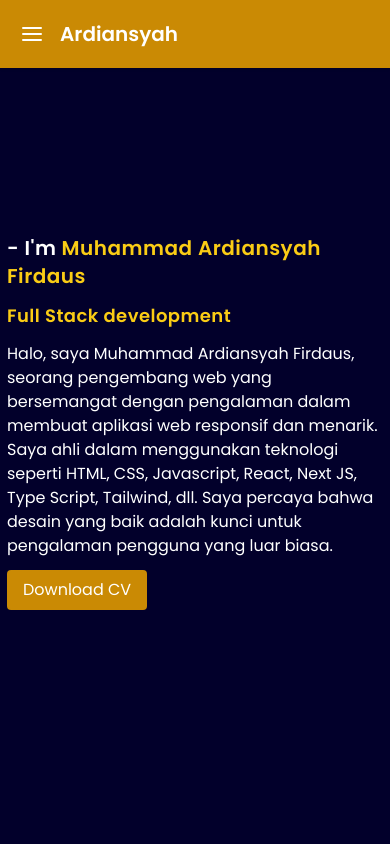
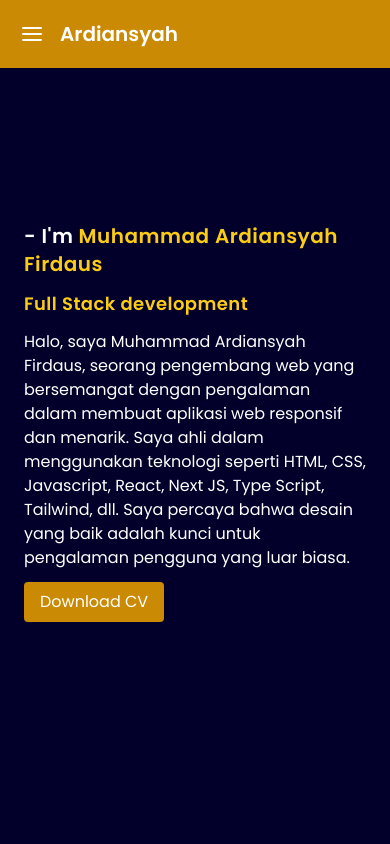
Before and after one commit to Ardii17/myportofolio, a Next.js app: page / in a window 390 px wide. Shown: the top 844 px of the page. Built offline with nearby package versions, Linux system fonts and the light colour scheme.

Commit message:
Responsive Baru

```diff
--- a/src/styles/globals.css
+++ b/src/styles/globals.css
@@ -9,18 +9,6 @@
 }
 
 @import url('https://fonts.googleapis.com/css2?family=Poppins:wght@200;300;400;500;600;700;800&display=swap');
-* {
-  box-sizing: border-box;
-}
-body {
-  display: flex;
-  justify-content: center;
-  align-items: center;
-  margin: 0;
-  background-color: #f7f8fc;
-  font-family: 'Poppins', sans-serif;
-  color: #10182f;
-}
 
 .card {
   cursor: pointer;
```
